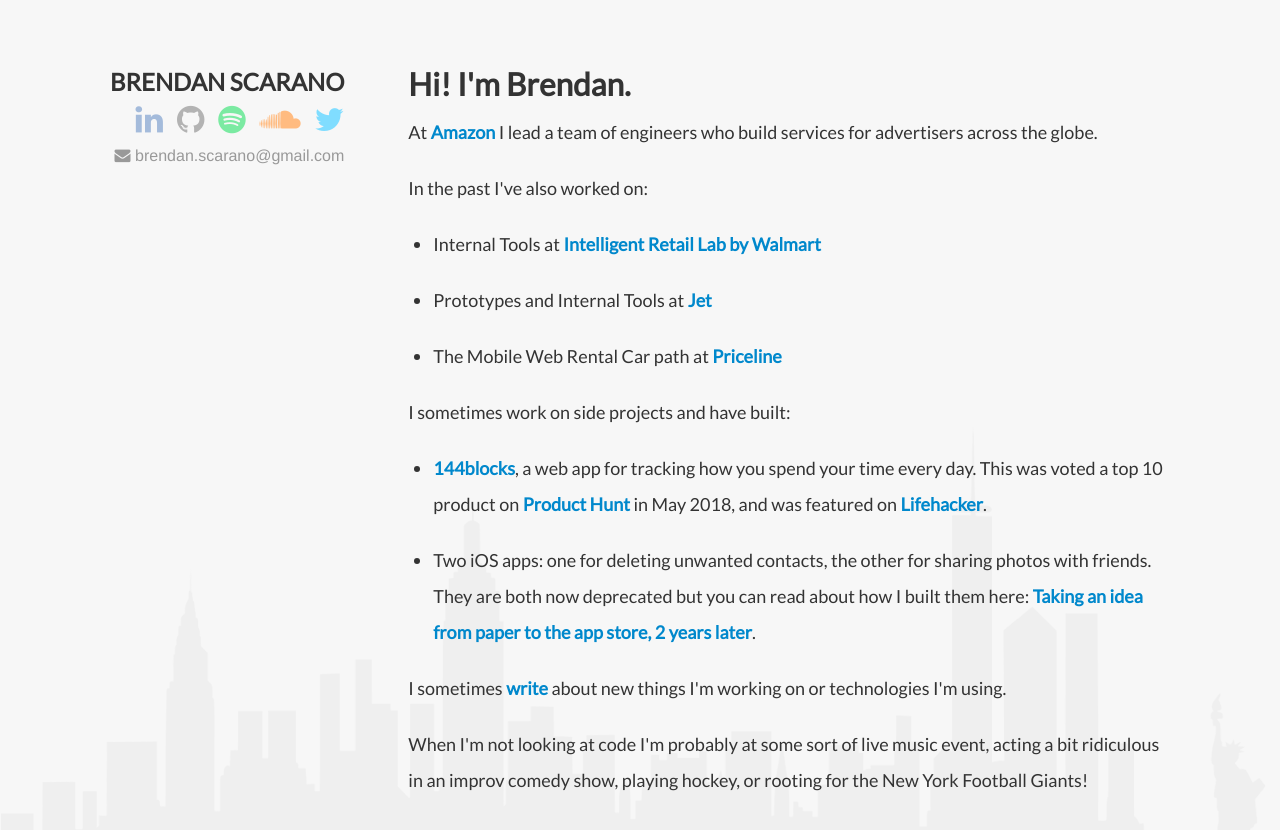
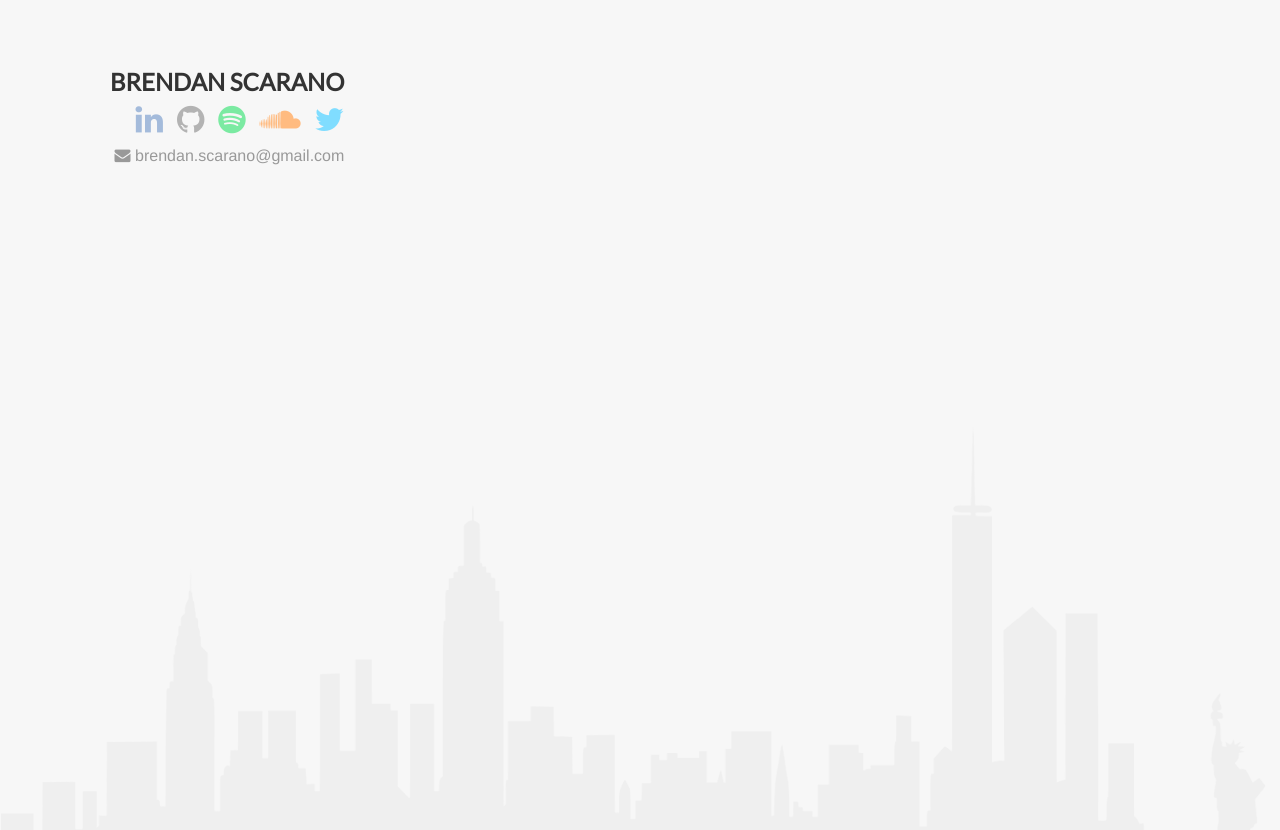
Before and after one commit to brendanscarano/brendanscarano.github.io, a Jekyll site: the page built from index.html, in a window 1280 px wide. Shown: the top 830 px of the page. Built offline with Jekyll 4.4.1, drawn with Linux system fonts in a browser that asks for light colours.

Commit message:
Removed right panel from site

```diff
--- a/index.html
+++ b/index.html
@@ -3,12 +3,15 @@
 ---
 
 <div class="about-wrapper">
-	<h2>Hi! I'm Brendan.</h2>
+	<!-- <h2>Hi! I'm Brendan.</h2>
 
-	<p>At <a href="https://advertising.amazon.com/?ref_=logo" target="_blank">Amazon</a> I lead a team of engineers who build services for advertisers across the globe.</p>
+	<p>At <a href="https://advertising.amazon.com/?ref_=logo" target="_blank">Shopify</a> I lead a team of engineers who are building features for global B2B customers.</p>
 
-	<p>In the past I've also worked on:</p>
+	<p>I've also led a team of engineers at <a href="https://advertising.amazon.com/?ref_=logo" target="_blank">Amazon</a> who build services for advertisers across the globe.</p>
+
+	<p>As an engineer I've also worked on :</p>
 	<ul>
+		<li>Localization tools for global advertisers at  <a href="https://advertising.amazon.com/?ref_=logo" target="_blank">Amazon</a></li>
 		<li>Internal Tools at <a href="https://intelligentretaillab.com/" target="_blank">Intelligent Retail
 			Lab by Walmart</a></li>
 		<li>Prototypes and Internal Tools at <a href="https://jet.com/"
@@ -27,7 +30,7 @@
 
 	<p>I sometimes <a href="https://www.linkedin.com/in/brendanscarano/detail/recent-activity/posts/" target="_blank">write</a> about new things I'm working on or technologies I'm using.</p>
 
-	<p>When I'm not looking at code I'm probably at some sort of live music event, acting a bit ridiculous in an improv comedy show, playing hockey, or rooting for the New York Football Giants!</p>
+	<p>When I'm not looking at code I'm probably at some sort of live music event, acting a bit ridiculous in an improv comedy show, playing hockey, or rooting for the New York Football Giants!</p> -->
 </div>
 
 <img class="nyc-img" src="assets/nyc.png"></p>
```
Also changed, not shown: _layouts/default.html (+2 -6 lines).
